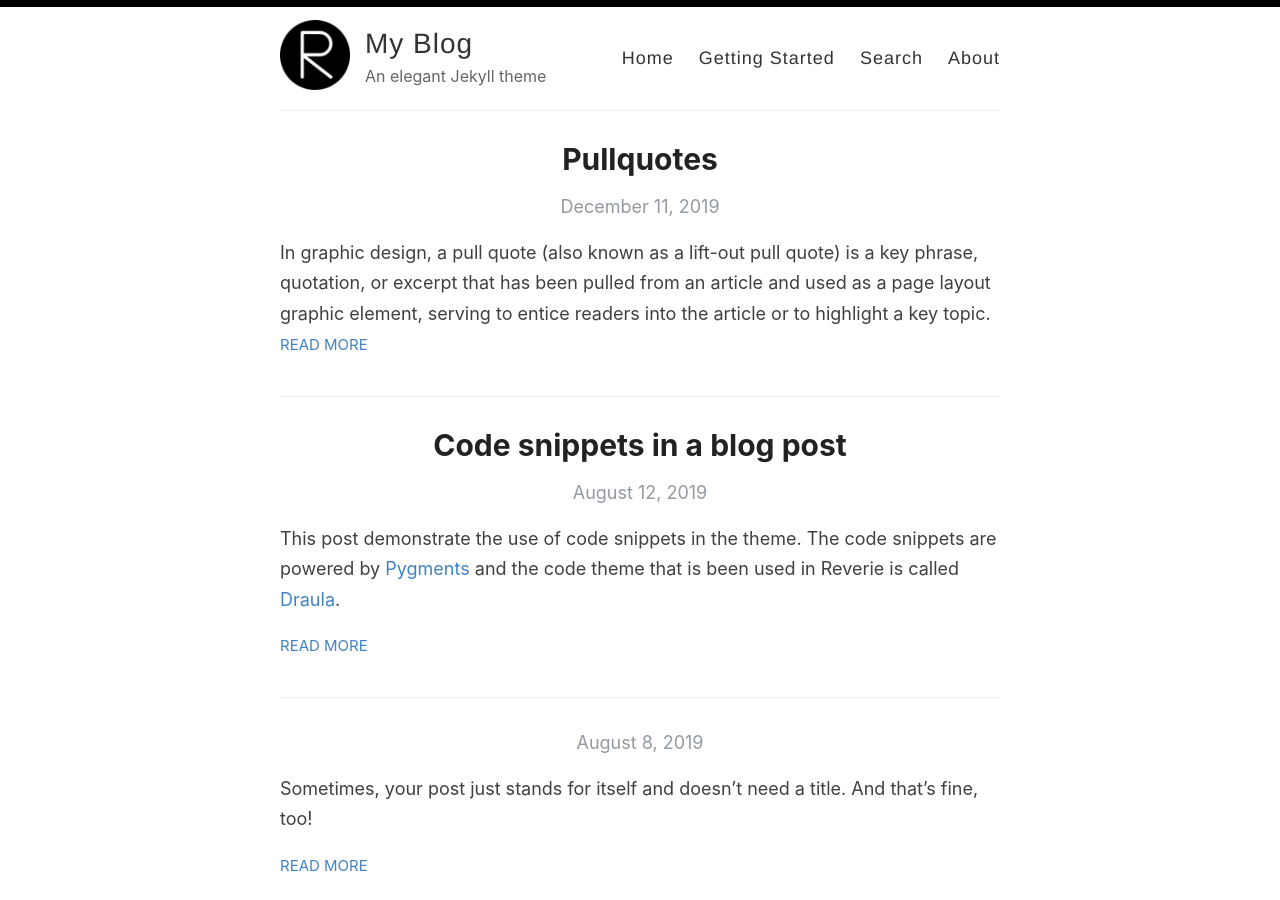
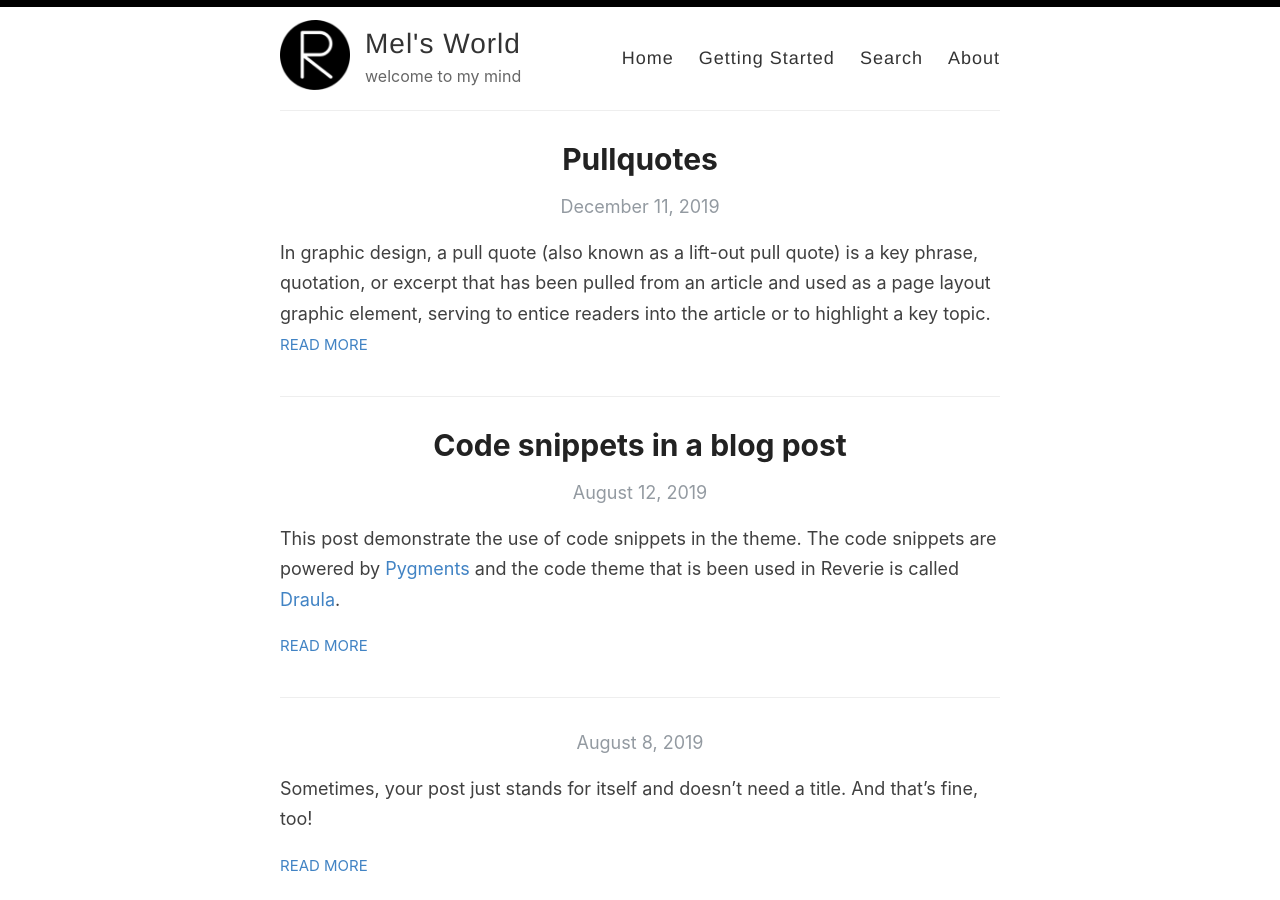
Before and after one commit to melly-c/blog, a Jekyll site: the page built from index.html, in a window 1280 px wide and 900 px high. Built offline with Jekyll 4.4.1, drawn with Linux system fonts in a browser that asks for light colours; the list of posts is cut into pages by our own code.

Commit message:
Update _config.yml

```diff
--- a/_config.yml
+++ b/_config.yml
@@ -3,13 +3,13 @@
 #
 
 # Name of your site (displayed in the header)
-name: My Blog
+name: Mel's World
 
 # Name of the author
 author: Mel
 
 # Short bio or description (displayed in the header)
-description: An elegant Jekyll theme
+description: welcome to my mind
 
 # URL of your avatar or profile pic (you could use your GitHub profile pic)
 avatar: /images/reverie.png
```
